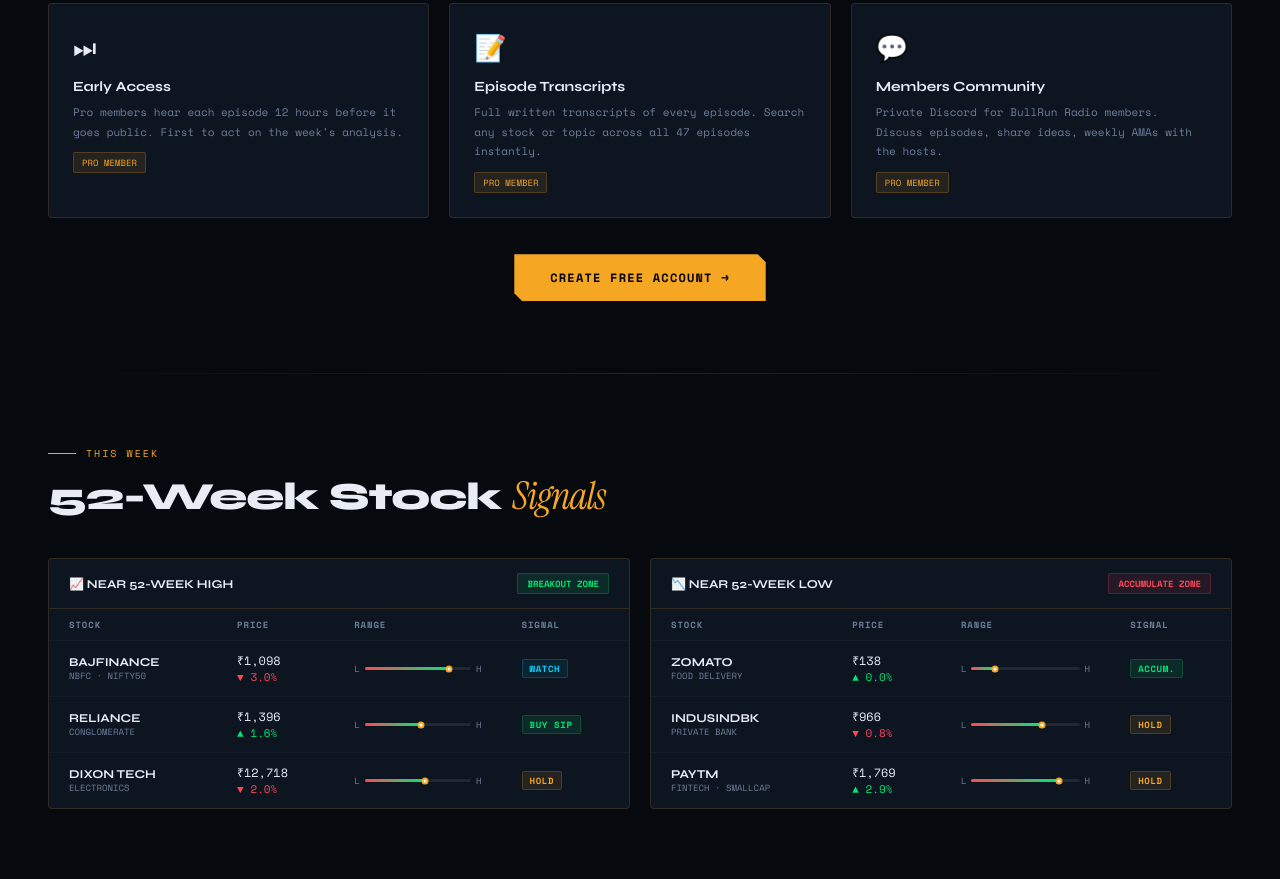
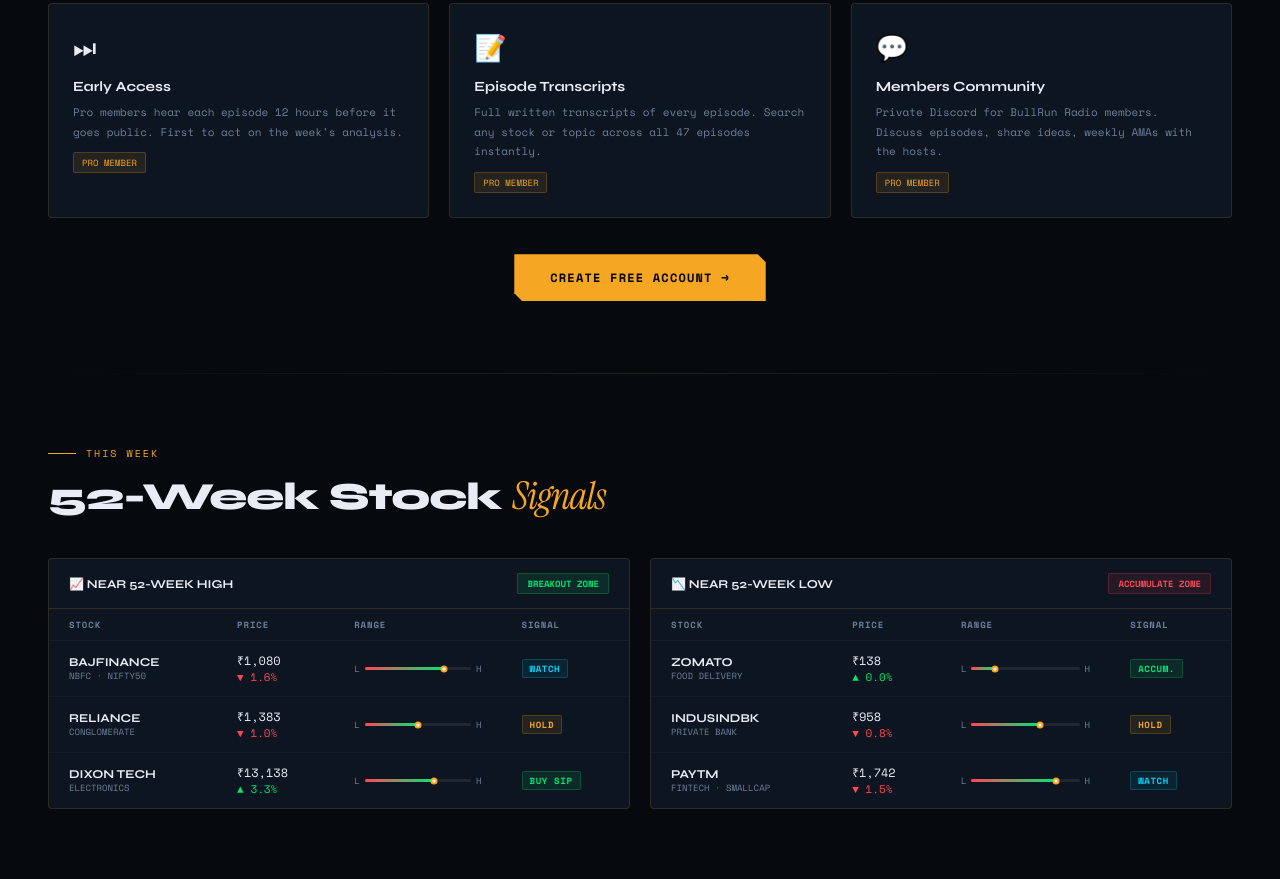
Before and after one commit to Sujay83-tech/bullrun-radio, a plain HTML site: page index.html in a window 1280 px wide. Shown: the part 1874-2753 px from the top of the page. Drawn offline with nearby package versions, Linux system fonts and the light colour scheme.

Commit message:
🤖 Auto-update: market data 2026-11-27 12:57 IST

```diff
--- a/index.html
+++ b/index.html
@@ -208,7 +208,7 @@
 <!-- TICKER -->
 <div class="ticker-wrap">
   <div class="ticker-inner" id="ticker">
-    <!-- TICKER_START --><span class="up">NIFTY 50 &mdash; 25,884 +2.11%</span><span class="up">SENSEX &mdash; 84,329 +2.30%</span><span class="up">NIFTY BANK &mdash; 63,535 +1.52%</span><span class="up">RELIANCE &mdash; &#x20B9;1,396 +1.62%</span><span class="dn">BAJFINANCE &mdash; &#x20B9;1,098 -2.96%</span><span class="up">BTC/INR &mdash; &#x20B9;5,627,638 +3.99%</span><span class="up">ETH/INR &mdash; &#x20B9;157,807 +3.92%</span><span class="up">SOL/INR &mdash; &#x20B9;6,564 +4.93%</span><span class="up">NIFTY 50 &mdash; 25,884 +2.11%</span><span class="up">SENSEX &mdash; 84,329 +2.30%</span><span class="up">NIFTY BANK &mdash; 63,535 +1.52%</span><span class="up">RELIANCE &mdash; &#x20B9;1,396 +1.62%</span><span class="dn">BAJFINANCE &mdash; &#x20B9;1,098 -2.96%</span><span class="up">BTC/INR &mdash; &#x20B9;5,627,638 +3.99%</span><span class="up">ETH/INR &mdash; &#x20B9;157,807 +3.92%</span><span class="up">SOL/INR &mdash; &#x20B9;6,564 +4.93%</span><!-- TICKER_END -->
+    <!-- TICKER_START --><span class="dn">NIFTY 50 &mdash; 25,607 -0.82%</span><span class="dn">SENSEX &mdash; 83,339 -0.71%</span><span class="dn">NIFTY BANK &mdash; 63,041 -1.04%</span><span class="dn">RELIANCE &mdash; &#x20B9;1,383 -0.97%</span><span class="dn">BAJFINANCE &mdash; &#x20B9;1,080 -1.63%</span><span class="up">BTC/INR &mdash; &#x20B9;5,711,264 +1.46%</span><span class="up">ETH/INR &mdash; &#x20B9;159,799 +1.27%</span><span class="up">SOL/INR &mdash; &#x20B9;6,783 +3.35%</span><span class="dn">NIFTY 50 &mdash; 25,607 -0.82%</span><span class="dn">SENSEX &mdash; 83,339 -0.71%</span><span class="dn">NIFTY BANK &mdash; 63,041 -1.04%</span><span class="dn">RELIANCE &mdash; &#x20B9;1,383 -0.97%</span><span class="dn">BAJFINANCE &mdash; &#x20B9;1,080 -1.63%</span><span class="up">BTC/INR &mdash; &#x20B9;5,711,264 +1.46%</span><span class="up">ETH/INR &mdash; &#x20B9;159,799 +1.27%</span><span class="up">SOL/INR &mdash; &#x20B9;6,783 +3.35%</span><!-- TICKER_END -->
   </div>
 </div>
 
@@ -395,14 +395,14 @@
       <div class="panel-hdr"><div class="panel-hdr-title">&#x1F4C8; NEAR 52-WEEK HIGH</div><span class="panel-badge bg-green">BREAKOUT ZONE</span></div>
       <table class="stk-table"><thead><tr><th>Stock</th><th>Price</th><th>Range</th><th>Signal</th></tr></thead>
       <tbody><!-- 52W_HIGH_ROWS_START -->
-        <tr><td><div class="sn">BAJFINANCE</div><div class="ss">NBFC · NIFTY50</div></td><td><div>&#x20B9;1,098</div><div class="cd">&#x25BC; 3.0%</div></td><td><div class="range-wrap"><span class="rl">L</span><div class="range-track"><div class="range-fill" style="width:79%"></div><div class="range-dot" style="left:79%"></div></div><span class="rl">H</span></div></td><td><span class="signal s-watch">WATCH</span></td></tr><tr><td><div class="sn">RELIANCE</div><div class="ss">CONGLOMERATE</div></td><td><div>&#x20B9;1,396</div><div class="cu">&#x25B2; 1.6%</div></td><td><div class="range-wrap"><span class="rl">L</span><div class="range-track"><div class="range-fill" style="width:53%"></div><div class="range-dot" style="left:53%"></div></div><span class="rl">H</span></div></td><td><span class="signal s-buy">BUY SIP</span></td></tr><tr><td><div class="sn">DIXON TECH</div><div class="ss">ELECTRONICS</div></td><td><div>&#x20B9;12,718</div><div class="cd">&#x25BC; 2.0%</div></td><td><div class="range-wrap"><span class="rl">L</span><div class="range-track"><div class="range-fill" style="width:57%"></div><div class="range-dot" style="left:57%"></div></div><span class="rl">H</span></div></td><td><span class="signal s-hold">HOLD</span></td></tr>
+        <tr><td><div class="sn">BAJFINANCE</div><div class="ss">NBFC · NIFTY50</div></td><td><div>&#x20B9;1,080</div><div class="cd">&#x25BC; 1.6%</div></td><td><div class="range-wrap"><span class="rl">L</span><div class="range-track"><div class="range-fill" style="width:75%"></div><div class="range-dot" style="left:75%"></div></div><span class="rl">H</span></div></td><td><span class="signal s-watch">WATCH</span></td></tr><tr><td><div class="sn">RELIANCE</div><div class="ss">CONGLOMERATE</div></td><td><div>&#x20B9;1,383</div><div class="cd">&#x25BC; 1.0%</div></td><td><div class="range-wrap"><span class="rl">L</span><div class="range-track"><div class="range-fill" style="width:50%"></div><div class="range-dot" style="left:50%"></div></div><span class="rl">H</span></div></td><td><span class="signal s-hold">HOLD</span></td></tr><tr><td><div class="sn">DIXON TECH</div><div class="ss">ELECTRONICS</div></td><td><div>&#x20B9;13,138</div><div class="cu">&#x25B2; 3.3%</div></td><td><div class="range-wrap"><span class="rl">L</span><div class="range-track"><div class="range-fill" style="width:65%"></div><div class="range-dot" style="left:65%"></div></div><span class="rl">H</span></div></td><td><span class="signal s-buy">BUY SIP</span></td></tr>
       <!-- 52W_HIGH_ROWS_END --></tbody></table>
     </div>
     <div class="market-panel">
       <div class="panel-hdr"><div class="panel-hdr-title">&#x1F4C9; NEAR 52-WEEK LOW</div><span class="panel-badge bg-red">ACCUMULATE ZONE</span></div>
       <table class="stk-table"><thead><tr><th>Stock</th><th>Price</th><th>Range</th><th>Signal</th></tr></thead>
       <tbody><!-- 52W_LOW_ROWS_START -->
-        <tr><td><div class="sn">ZOMATO</div><div class="ss">FOOD DELIVERY</div></td><td><div>&#x20B9;138</div><div class="cu">&#x25B2; 0.0%</div></td><td><div class="range-wrap"><span class="rl">L</span><div class="range-track"><div class="range-fill" style="width:22%"></div><div class="range-dot" style="left:22%"></div></div><span class="rl">H</span></div></td><td><span class="signal s-buy">ACCUM.</span></td></tr><tr><td><div class="sn">INDUSINDBK</div><div class="ss">PRIVATE BANK</div></td><td><div>&#x20B9;966</div><div class="cd">&#x25BC; 0.8%</div></td><td><div class="range-wrap"><span class="rl">L</span><div class="range-track"><div class="range-fill" style="width:65%"></div><div class="range-dot" style="left:65%"></div></div><span class="rl">H</span></div></td><td><span class="signal s-hold">HOLD</span></td></tr><tr><td><div class="sn">PAYTM</div><div class="ss">FINTECH · SMALLCAP</div></td><td><div>&#x20B9;1,769</div><div class="cu">&#x25B2; 2.9%</div></td><td><div class="range-wrap"><span class="rl">L</span><div class="range-track"><div class="range-fill" style="width:81%"></div><div class="range-dot" style="left:81%"></div></div><span class="rl">H</span></div></td><td><span class="signal s-hold">HOLD</span></td></tr>
+        <tr><td><div class="sn">ZOMATO</div><div class="ss">FOOD DELIVERY</div></td><td><div>&#x20B9;138</div><div class="cu">&#x25B2; 0.0%</div></td><td><div class="range-wrap"><span class="rl">L</span><div class="range-track"><div class="range-fill" style="width:22%"></div><div class="range-dot" style="left:22%"></div></div><span class="rl">H</span></div></td><td><span class="signal s-buy">ACCUM.</span></td></tr><tr><td><div class="sn">INDUSINDBK</div><div class="ss">PRIVATE BANK</div></td><td><div>&#x20B9;958</div><div class="cd">&#x25BC; 0.8%</div></td><td><div class="range-wrap"><span class="rl">L</span><div class="range-track"><div class="range-fill" style="width:63%"></div><div class="range-dot" style="left:63%"></div></div><span class="rl">H</span></div></td><td><span class="signal s-hold">HOLD</span></td></tr><tr><td><div class="sn">PAYTM</div><div class="ss">FINTECH · SMALLCAP</div></td><td><div>&#x20B9;1,742</div><div class="cd">&#x25BC; 1.5%</div></td><td><div class="range-wrap"><span class="rl">L</span><div class="range-track"><div class="range-fill" style="width:78%"></div><div class="range-dot" style="left:78%"></div></div><span class="rl">H</span></div></td><td><span class="signal s-watch">WATCH</span></td></tr>
       <!-- 52W_LOW_ROWS_END --></tbody></table>
     </div>
   </div>
```
